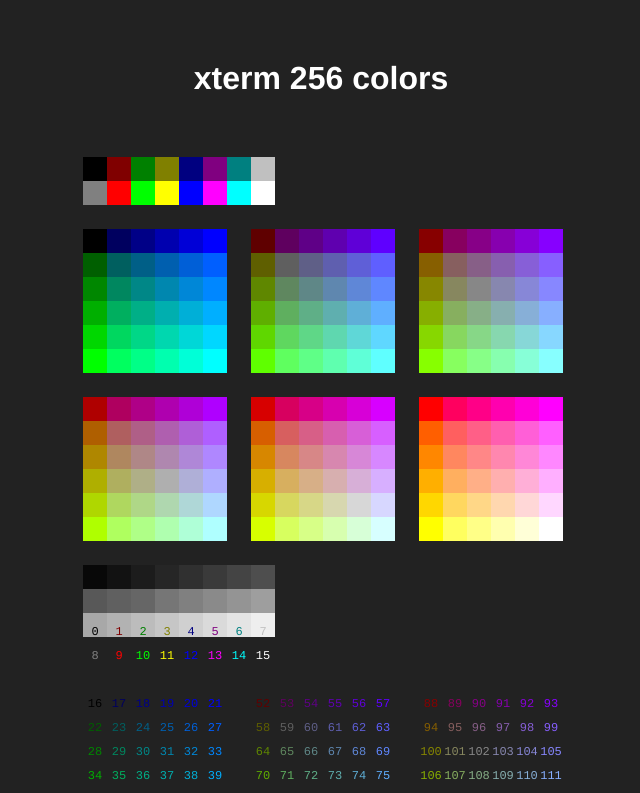
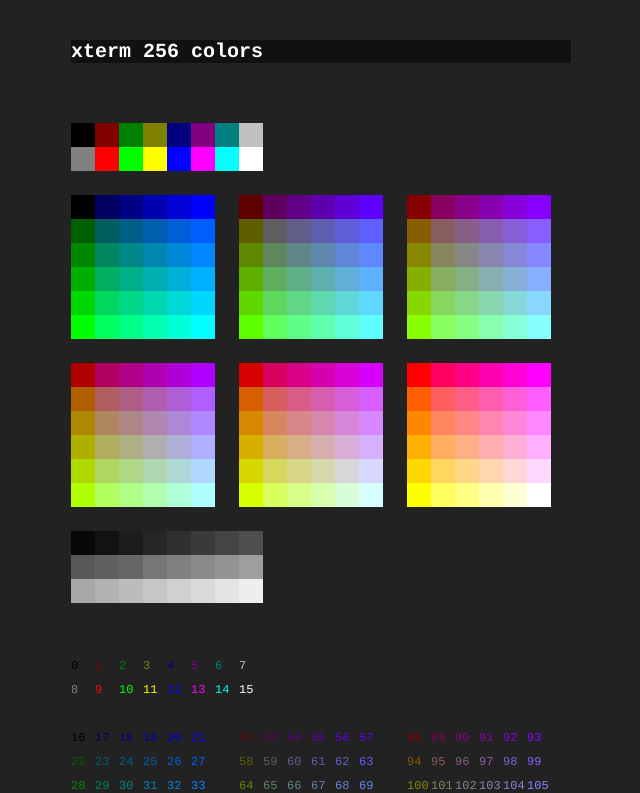
Before and after one commit to linrock/256-colors, a Vue app: page / in a window 1280 px wide. Shown: the top 793 px of the page, without its empty margins (319-959 px from the left). Built offline with nearby package versions, Linux system fonts and the light colour scheme.

Commit message:
Add a color table to the page

```diff
--- a/src/App.vue
+++ b/src/App.vue
@@ -1,10 +1,14 @@
 <template>
   <div id="app">
-    <h1>xterm 256 colors</h1>
+    <header>
+      <h1>xterm 256 colors</h1>
+    </header>
+
     <HelloWorld/>
     <div class="example">
       As an example of using color codes, do the following
     </div>
+
     <footer></footer>
   </div>
 </template>
@@ -24,17 +28,20 @@
   body
     background #222
 
+  header
+    background #111
+
   h1
     color white
     margin-bottom 60px
+    font-size 20px
 
   #app
-    font-family 'Avenir', Helvetica, Arial, sans-serif
+    font-family Courier, serif
     -webkit-font-smoothing antialiased
     -moz-osx-font-smoothing grayscale
-    text-align center
     color #2c3e50
-    margin 60px auto
+    margin 40px auto
     width 500px
 
 </style>
--- /dev/null
+++ b/src/components/ColorTable.vue
@@ -0,0 +1,27 @@
+<template lang="pug">
+  table.color-table
+    theader
+      tr
+        th code
+        th hex
+        th rgb
+        th ansi escape
+        th tput
+    tbody
+      tr(v-for="i in 256" :key="i")
+        td {{ i-1 }}
+        td {{ COLORS[i-1] }}
+
+</template>
+
+<script>
+  import COLORS from '../utils/colors'
+
+  export default {
+    data() {
+      return {
+        COLORS
+      }
+    }
+  }
+</script>
--- a/src/components/HelloWorld.vue
+++ b/src/components/HelloWorld.vue
@@ -1,34 +1,38 @@
 <template lang="pug">
   div
-    .color-squares
-      .s-8x2
+    section.color-squares
+      .container-width-8
         square(v-for="i in 16" :key="i-1" :code="i-1")
       .container-6x6
         .s-6x6(v-for="i in 6" :key="`sq-${i}`")
           square(v-for="j in 36" :key="16 + (i-1)*36 + (j-1)" :code="16 + (i-1)*36 + (j-1)")
-      .s-8x2
+      .container-width-8
         square(v-for="i in 24" :key="231 + i" :code="231 + i")
 
-    .color-text
-      .s-8x2
+    section.color-text
+      .container-width-8
         color-text(v-for="i in 16" :key="i-1" :code="i-1")
       .container-6x6
-        div(v-for="i in 6" :key="`sq-${i}`" class="s-6x6")
+        .s-6x6(v-for="i in 6" :key="`sq-${i}`")
           color-text(v-for="j in 36" :key="16 + (i-1)*36 + (j-1)" :code="16 + (i-1)*36 + (j-1)")
-      .s-8x2
+      .container-width-8
         color-text(v-for="i in 24" :key="231 + i" :code="231 + i")
+
+    color-table
 
 </template>
 
 <script>
   import Square from './Square'
   import ColorText from './ColorText'
+  import ColorTable from './ColorTable'
 
   export default {
     name: 'HelloWorld',
     components: {
       Square,
       ColorText,
+      ColorTable,
     }
   }
 </script>
@@ -36,27 +40,33 @@
 <style lang="stylus" scoped>
   square-size = 24px
 
-  .s-8x2
+  .container-width-8
     width square-size * 8
     height square-size *  2
     display flex
     flex-wrap wrap
-    margin (square-size / 2)
+    margin square-size 0
+
+  .container-6x6
+    width square-size * 6 * 3 + square-size * 2
+    height square-size * 6 * 2 + square-size
+    display flex
+    flex-wrap wrap
+    margin square-size 0
+    justify-content space-between
 
   .s-6x6
     width square-size * 6
     height square-size * 6
-    margin (square-size / 2)
     display flex
     flex-wrap wrap
-
-  .container-6x6
-    width square-size * 6 * 3 + square-size * 4
-    display flex
-    flex-wrap wrap
+    margin-bottom square-size
 
   .square
     width 24px
     height 24px
 
+  section
+    margin-bottom 80px
+
 </style>
```
